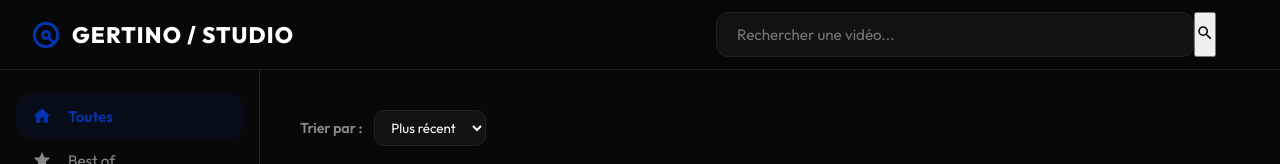
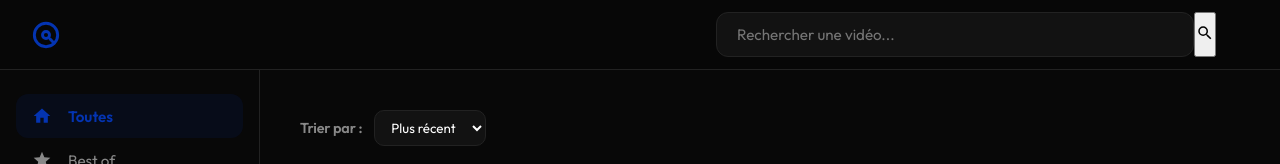
Before and after one commit to gertino-dev/Gertino-Video-Portofolio, a React app: page index.html in a window 1280 px wide. Shown: the top 164 px of the page. Built offline with nearby package versions, Linux system fonts and the light colour scheme.

Commit message:
Remove logo text from header
Removed the logo text from the header.

```diff
--- a/index.html
+++ b/index.html
@@ -48,7 +48,7 @@
     <header class="topbar">
         <div class="logo">
             <svg viewBox="0 0 24 24" width="28" height="28" fill="none" stroke="currentColor" stroke-width="2.5" stroke-linecap="round" stroke-linejoin="round"><circle cx="12" cy="12" r="10"/><circle cx="12" cy="12" r="3"/><path d="m19 19-3.5-3.5"/></svg>
-            <span>GERTINO / STUDIO</span>
+            <span></span>
         </div>
         <div class="search-container">
             <input type="text" id="search-input" placeholder="Rechercher une vidéo...">
```
